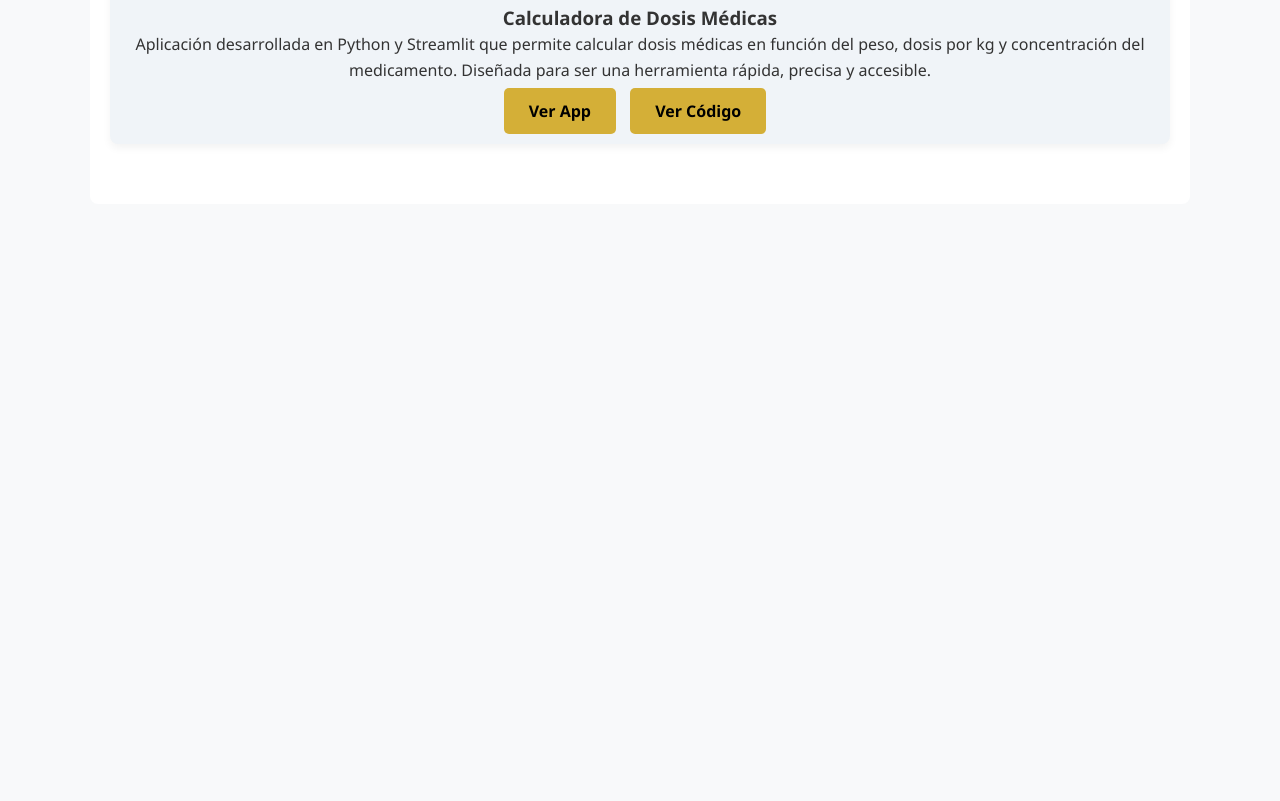
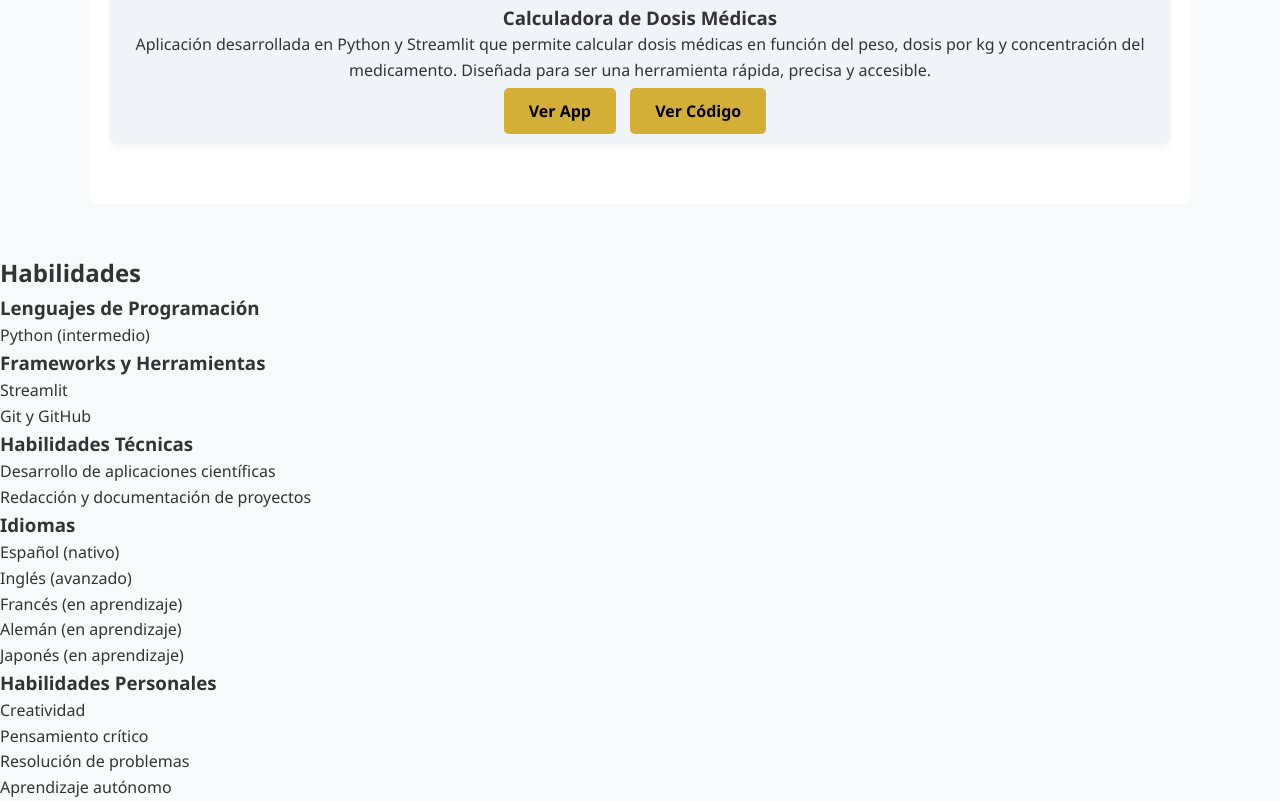
Before and after one commit to juda23-tech/portafolio-juda23-tech, a plain HTML site: page index.html in a window 1280 px wide. Shown: the part 1004-1805 px from the top of the page. Before the commit the page ends 1258 px from the top, so only its background shows below. Drawn offline with Linux system fonts and the light colour scheme; files whose address does not match are found by name.

Commit message:
Upd index.html

```diff
--- a/index.html
+++ b/index.html
@@ -38,6 +38,50 @@
     </div>
 
 </section>
+       <section id="habilidades" class="habilidades">
+    <h2>Habilidades</h2>
+    <div class="lista-habilidades">
+        <div>
+            <h3>Lenguajes de Programación</h3>
+            <ul>
+                <li>Python (intermedio)</li>
+            </ul>
+        </div>
+        <div>
+            <h3>Frameworks y Herramientas</h3>
+            <ul>
+                <li>Streamlit</li>
+                <li>Git y GitHub</li>
+            </ul>
+        </div>
+        <div>
+            <h3>Habilidades Técnicas</h3>
+            <ul>
+                <li>Desarrollo de aplicaciones científicas</li>
+                <li>Redacción y documentación de proyectos</li>
+            </ul>
+        </div>
+        <div>
+            <h3>Idiomas</h3>
+            <ul>
+                <li>Español (nativo)</li>
+                <li>Inglés (avanzado)</li>
+                <li>Francés (en aprendizaje)</li>
+                <li>Alemán (en aprendizaje)</li>
+                <li>Japonés (en aprendizaje)</li>
+            </ul>
+        </div>
+        <div>
+            <h3>Habilidades Personales</h3>
+            <ul>
+                <li>Creatividad</li>
+                <li>Pensamiento crítico</li>
+                <li>Resolución de problemas</li>
+                <li>Aprendizaje autónomo</li>
+            </ul>
+        </div>
+    </div>
+</section>
 </main>
 
 </body>
```
